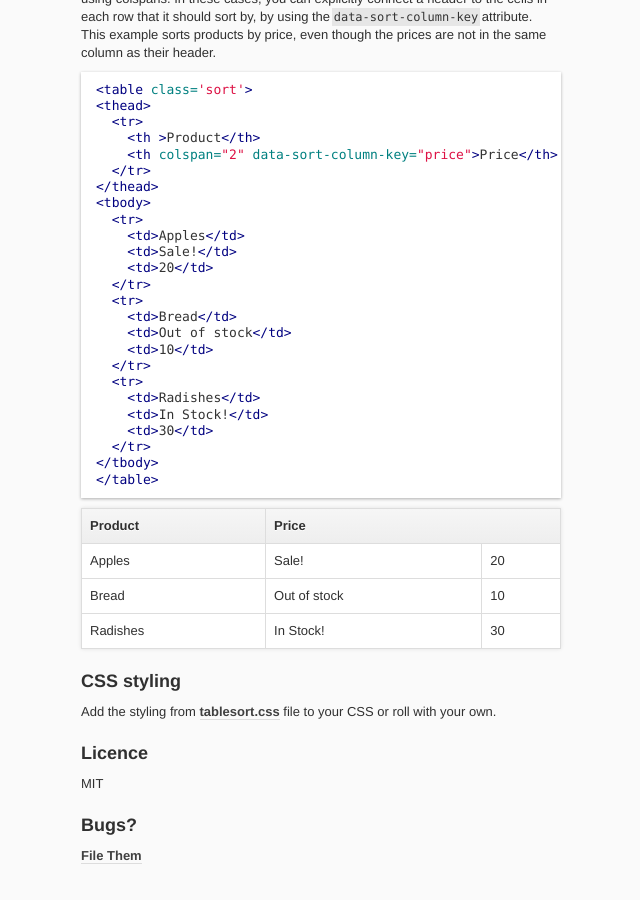
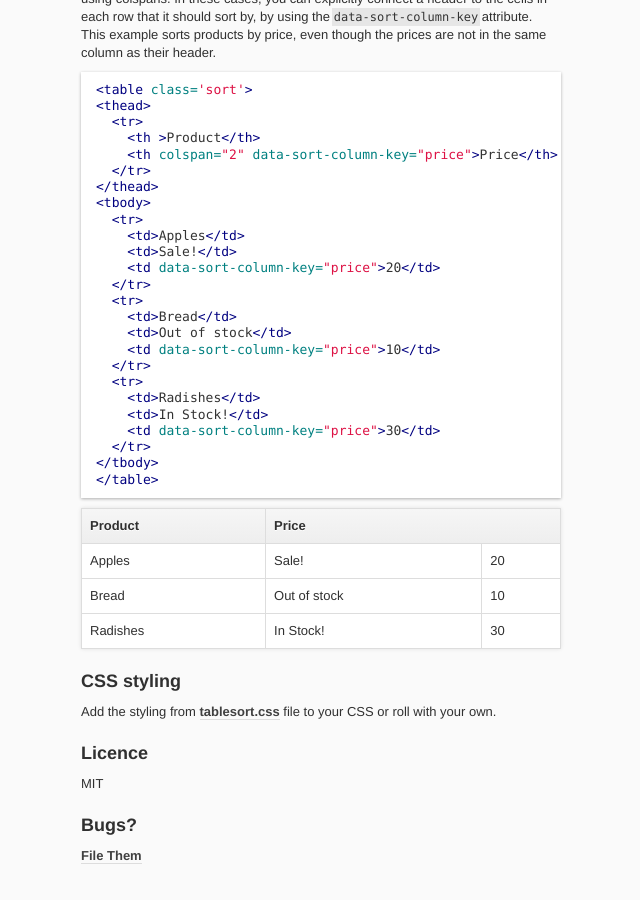
Before and after one commit to tristen/tablesort, a Jekyll site: the page built from demo/index.md, in a window 1280 px wide and 900 px high, scrolled down 3560 px. Shown: the whole window, without its empty margins (319-959 px from the left). Built offline with Jekyll 4.4.1, drawn with Linux system fonts in a browser that asks for light colours; our own code applies the rules of GitHub Pages for plain Markdown files; some of the changed lines change nothing that is shown.

Commit message:
Include td data-sort-column-key="price" in demo
The example markup for the "Sorting by column keys" demo includes the key selector in the header th cells, but not their td cells. Without this, the example is confusing as it is unclear how the selector maps to the cells. The interactive table in the demo is correct, so I suggest updating the example markup to match.

```diff
--- a/demo/index.md
+++ b/demo/index.md
@@ -224,17 +224,17 @@ This example sorts products by price, even though the prices are not in the same
   <tr>
     <td>Apples</td>
     <td>Sale!</td>
-    <td>20</td>
+    <td data-sort-column-key="price">20</td>
   </tr>
   <tr>
     <td>Bread</td>
     <td>Out of stock</td>
-    <td>10</td>
+    <td data-sort-column-key="price">10</td>
   </tr>
   <tr>
     <td>Radishes</td>
     <td>In Stock!</td>
-    <td>30</td>
+    <td data-sort-column-key="price">30</td>
   </tr>
 </tbody>
 </table>
```
